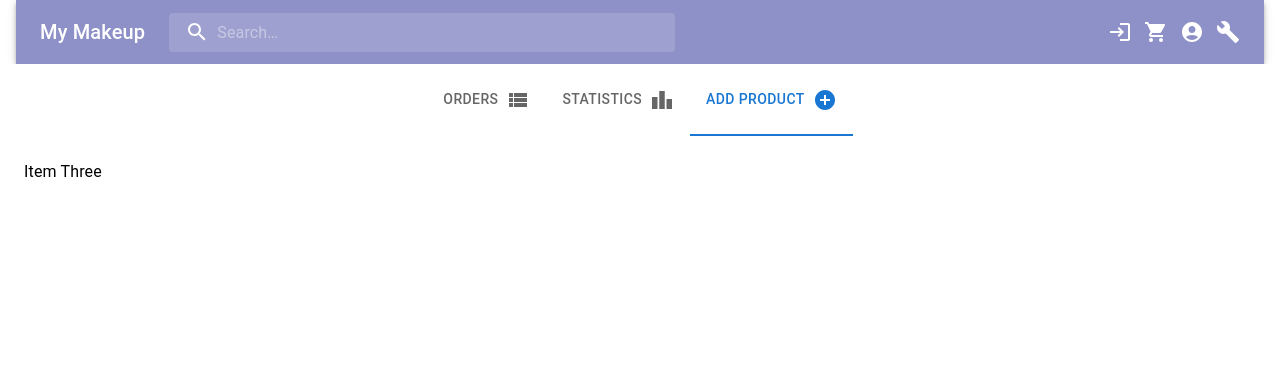
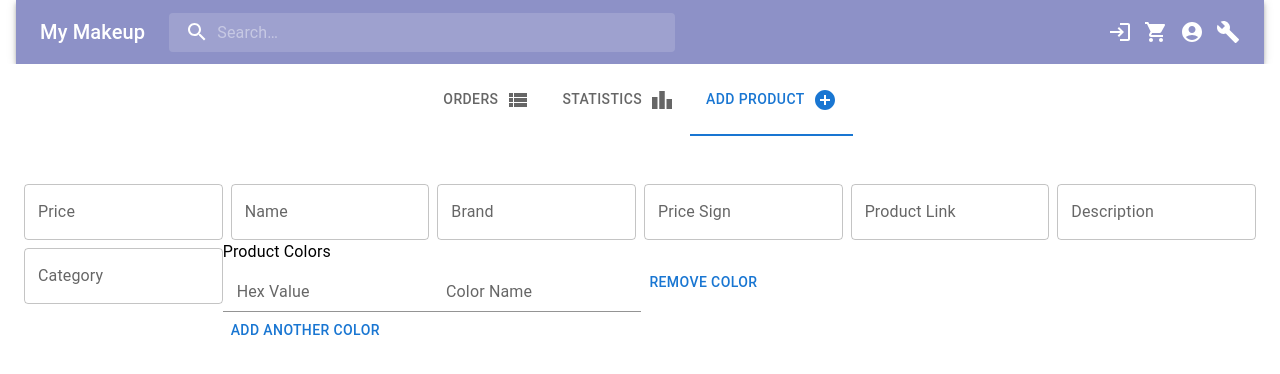
Before and after one commit to ayabryl/WebProgramming, a React (Create React App) app in the folder ui/: page /admin in a window 1280 px wide. Both pictures are taken after a click on the tab "ADD PRODUCT". Shown: the top 374 px of the page. Built offline with nearby package versions, Linux system fonts and the light colour scheme.

Commit message:
add product form

```diff
--- /dev/null
+++ b/ui/src/components/admin/AddProductForm.js
@@ -0,0 +1,177 @@
+import React, { useState } from "react";
+import {
+  TextField,
+  FormControl,
+  InputLabel,
+  Input,
+  Button,
+  Grid,
+  Typography,
+} from "@mui/material/";
+
+const AddProductForm = () => {
+  const [formData, setFormData] = useState({
+    price: "",
+    name: "",
+    brand: "",
+    priceSign: "",
+    productLink: "",
+    description: "",
+    category: "",
+    productType: "",
+    imageLink: "",
+    productColors: [],
+  });
+
+  const handleChange = (event) => {
+    const { name, value } = event.target;
+    setFormData((prevState) => ({
+      ...prevState,
+      [name]: value,
+    }));
+  };
+
+  const [productColors, setProductColors] = useState([
+    { hexValue: "", colorName: "" },
+  ]);
+
+  const handleAddColor = () => {
+    setProductColors([...productColors, { hexValue: "", colorName: "" }]);
+  };
+
+  const handleRemoveColor = (index) => {
+    setProductColors(productColors.filter((_, i) => i !== index));
+  };
+
+  const handleColorChange = (index, event) => {
+    const values = [...productColors];
+    values[index][event.target.name] = event.target.value;
+    setProductColors(values);
+  };
+
+  const handleSubmit = (event) => {
+    event.preventDefault();
+    // submit form data to server
+  };
+
+  return (
+    <form onSubmit={handleSubmit}>
+      <Grid sx={{ mt: 2 }} container spacing={1}>
+        <Grid item xs={2}>
+          <TextField
+            label="Price"
+            type="number"
+            name="price"
+            value={formData.price}
+            onChange={handleChange}
+          />
+        </Grid>
+        <Grid item xs={2}>
+          <TextField
+            label="Name"
+            type="text"
+            name="name"
+            value={formData.name}
+            onChange={handleChange}
+          />
+        </Grid>
+        <Grid item xs={2}>
+          <TextField
+            label="Brand"
+            type="text"
+            name="brand"
+            value={formData.brand}
+            onChange={handleChange}
+          />
+        </Grid>
+        <Grid item xs={2}>
+          <TextField
+            label="Price Sign"
+            type="text"
+            name="priceSign"
+            value={formData.priceSign}
+            onChange={handleChange}
+          />
+        </Grid>
+        <Grid item xs={2}>
+          <TextField
+            label="Product Link"
+            type="text"
+            name="productLink"
+            value={formData.productLink}
+            onChange={handleChange}
+          />
+        </Grid>
+        <Grid item xs={2}>
+          <TextField
+            label="Description"
+            type="text"
+            name="description"
+            value={formData.description}
+            onChange={handleChange}
+          />
+        </Grid>
+        <Grid item xs={2}>
+          <TextField
+            label="Category"
+            type="text"
+            name="category"
+            value={formData.category}
+            onChange={handleChange}
+          />
+        </Grid>
+        <FormControl>
+          <Grid item xs={12} container>
+            <Grid item xs={12}>
+              <Typography>Product Colors</Typography>
+            </Grid>
+            <Grid item xs={12}>
+              {productColors.map((color, index) => (
+                <div key={index}>
+                  <Grid item xs={12} container>
+                    <Grid item xs={3}>
+                      <FormControl>
+                        <InputLabel htmlFor={`hex_value-${index}`}>
+                          Hex Value
+                        </InputLabel>
+                        <Input
+                          id={`hex_value-${index}`}
+                          name="hexValue"
+                          type="text"
+                          value={color.hexValue}
+                          onChange={(event) => handleColorChange(index, event)}
+                        />
+                      </FormControl>
+                    </Grid>
+                    <Grid item xs={3}>
+                      <FormControl>
+                        <InputLabel htmlFor={`color_name-${index}`}>
+                          Color Name
+                        </InputLabel>
+                        <Input
+                          id={`color_name-${index}`}
+                          name="colorName"
+                          type="text"
+                          value={color.colorName}
+                          onChange={(event) => handleColorChange(index, event)}
+                        />
+                      </FormControl>
+                    </Grid>
+
+                    <Grid item xs={3}>
+                      <Button onClick={() => handleRemoveColor(index)}>
+                        Remove Color
+                      </Button>
+                    </Grid>
+                  </Grid>
+                </div>
+              ))}
+            </Grid>
+            <Button onClick={handleAddColor}>Add Another Color</Button>
+          </Grid>
+        </FormControl>
+      </Grid>
+    </form>
+  );
+};
+export default AddProductForm;
--- a/ui/src/components/admin/AdminTabs.js
+++ b/ui/src/components/admin/AdminTabs.js
@@ -19,6 +19,7 @@ import ViewListIcon from "@mui/icons-material/ViewList";
 import LeaderboardIcon from "@mui/icons-material/Leaderboard";
 import AddCircleIcon from "@mui/icons-material/AddCircle";
 import Orders from "./Orders";
+import AddProductForm from "./AddProductForm";
 
 import toast, { Toaster } from "react-hot-toast";
 
@@ -78,10 +79,10 @@ const AdminTabs = () => {
         <Orders />
       </TabPanel>
       <TabPanel value={value} index={1}>
-        Item Two
+        graph
       </TabPanel>
       <TabPanel value={value} index={2}>
-        Item Three
+        <AddProductForm />
       </TabPanel>
     </Box>
   );
```
